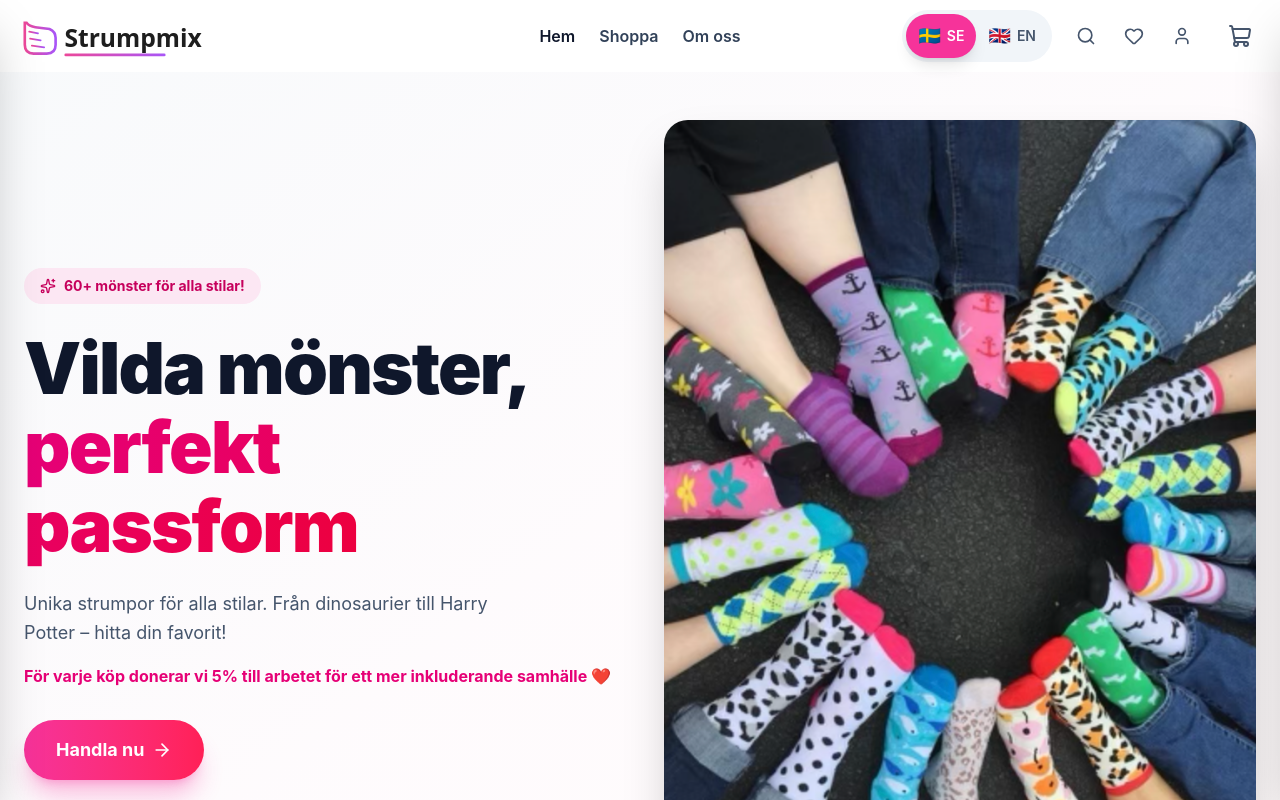
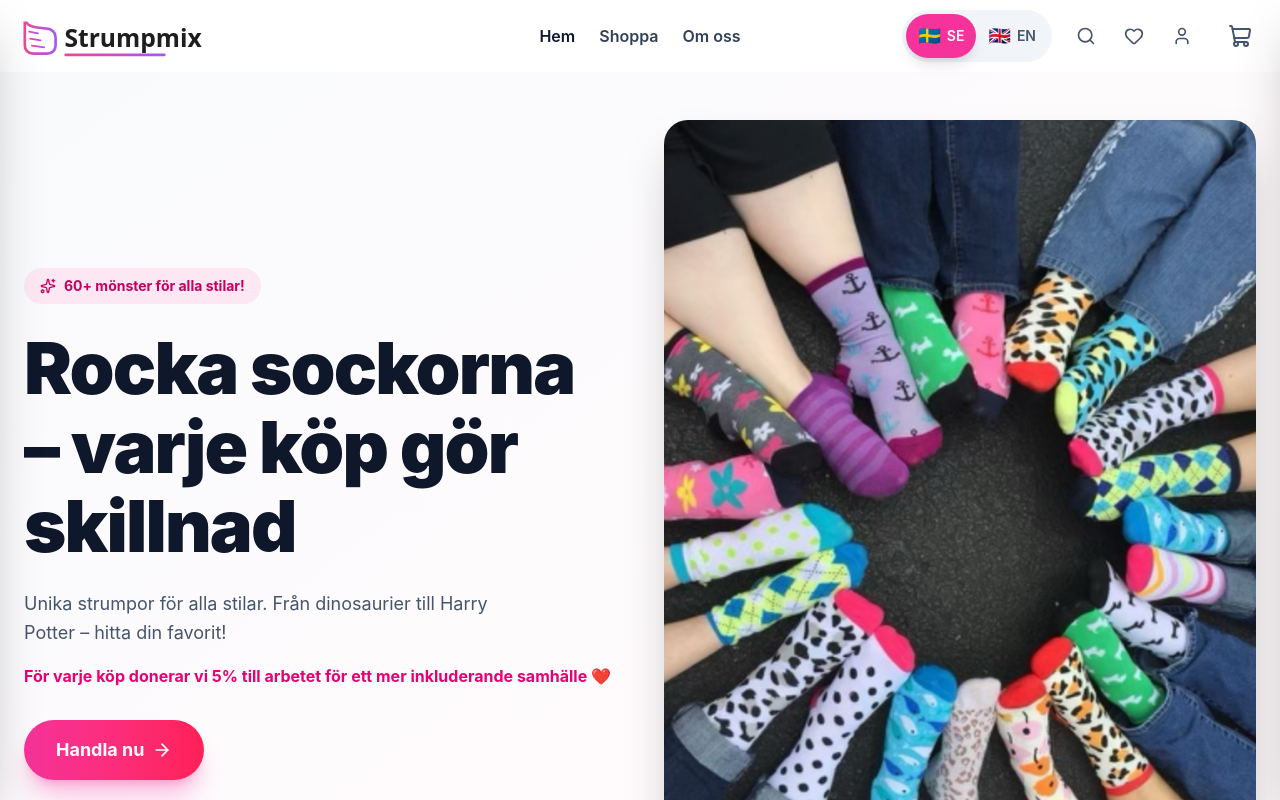
Before and after one commit to adrianfolkeson/rockn-socks, a Next.js app: page / in a window 1280 px wide. Shown: the top 800 px of the page. Built offline with nearby package versions, Linux system fonts and the light colour scheme.

Commit message:
Update hero title

```diff
--- a/src/app/page.tsx
+++ b/src/app/page.tsx
@@ -165,8 +165,8 @@ const t = {
   sv: {
     freeShipping: 'Fri frakt i hela Sverige',
     secure: 'Säker betalning',
-    heroTitle: 'Vilda mönster,',
-    heroTitle2: 'perfekt passform',
+    heroTitle: 'Rocka sockorna \u2013 varje köp gör skillnad',
+    heroTitle2: '',
     heroSubtitle: 'Unika strumpor för alla stilar. Från dinosaurier till Harry Potter – hitta din favorit!',
     shopNow: 'Handla nu',
     categories: 'Kategorier',
@@ -237,8 +237,8 @@ const t = {
   en: {
     freeShipping: 'Free shipping Sweden',
     secure: 'Secure payment',
-    heroTitle: 'Wild patterns,',
-    heroTitle2: 'perfect fit',
+    heroTitle: 'Every purchase makes a difference',
+    heroTitle2: '',
     heroSubtitle: 'Unique socks for all styles. From dinosaurs to Harry Potter – find your favorite!',
     shopNow: 'Shop now',
     categories: 'Categories',
@@ -1402,10 +1402,7 @@ function MainContent() {
                 <Sparkles className="w-3.5 h-3.5 sm:w-4 sm:h-4" /> 60+ mönster för alla stilar!
               </div>
               <h1 className="text-3xl sm:text-4xl md:text-5xl lg:text-6xl xl:text-7xl font-black text-slate-900 tracking-tight leading-[1.1] mb-4 sm:mb-6">
-                {txt.heroTitle}<br/>
-                <span className="bg-gradient-to-r from-pink-600 to-rose-600 bg-clip-text text-transparent">
-                  {txt.heroTitle2}
-                </span>
+                {txt.heroTitle}{txt.heroTitle2 && <><br/><span className="bg-gradient-to-r from-pink-600 to-rose-600 bg-clip-text text-transparent">{txt.heroTitle2}</span></>}
               </h1>
               <p className="text-base sm:text-lg text-slate-600 mb-3 sm:mb-4 max-w-lg mx-auto lg:mx-0 leading-relaxed px-4 lg:px-0">
                 {txt.heroSubtitle}
```
